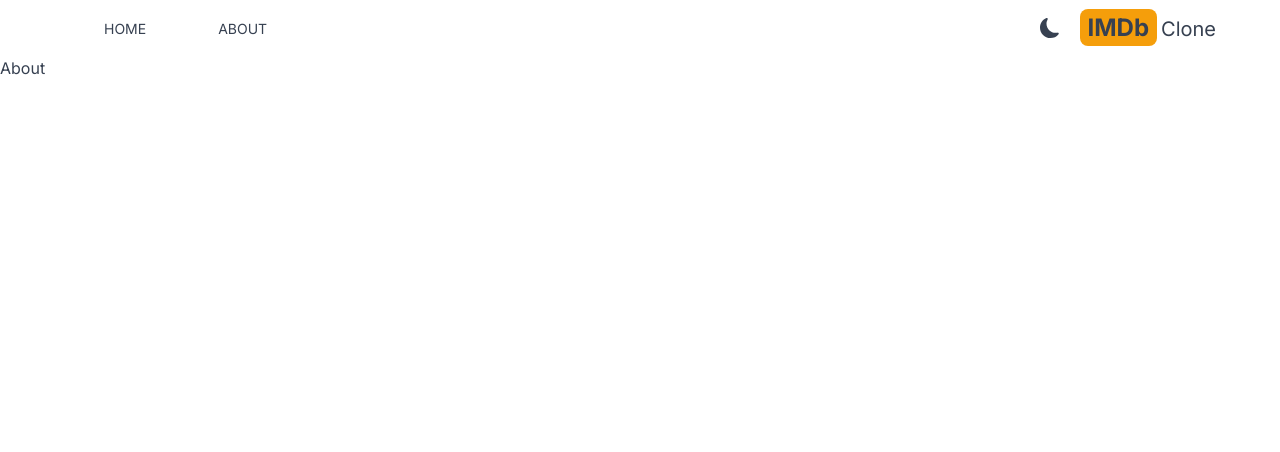
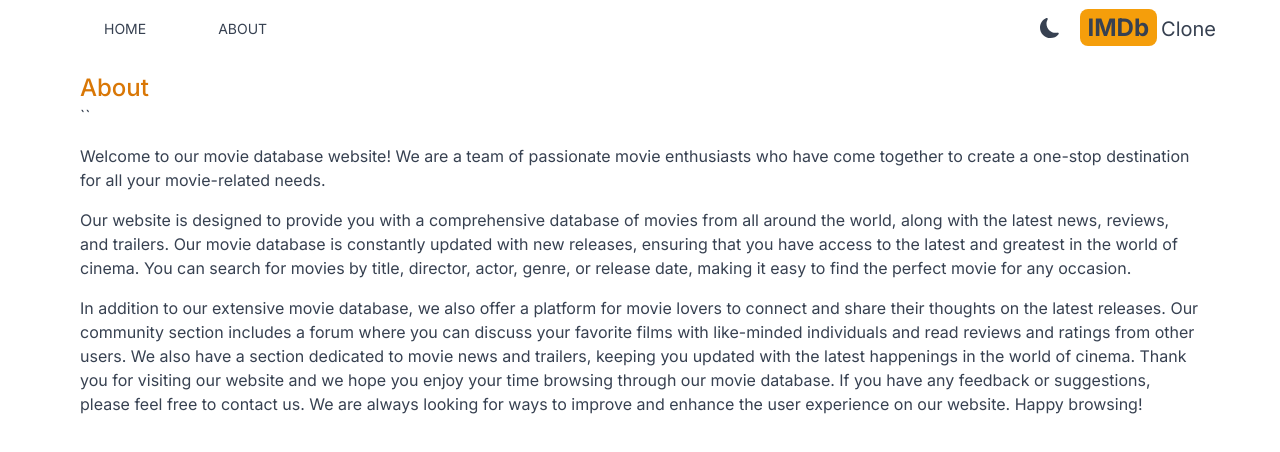
Before and after one commit to abdelrahman027/imdb-clone, a Next.js app: page /about in a window 1280 px wide. Shown: the top 452 px of the page. Built offline with nearby package versions, Linux system fonts and the light colour scheme.

Commit message:
create about page

```diff
--- a/app/about/page.jsx
+++ b/app/about/page.jsx
@@ -2,7 +2,38 @@
 
 const About = () => {
     return (
-        <div>About</div>
+        <div className="max-w-6xl mx-auto space-y-4 p-4">
+            <h1 className="text-2xl font-medium text-amber-600">About</h1>``
+            <p>
+                Welcome to our movie database website! We are a team of passionate movie
+                enthusiasts who have come together to create a one-stop destination for
+                all your movie-related needs.
+            </p>
+
+            <p>
+                Our website is designed to provide you with a comprehensive database of
+                movies from all around the world, along with the latest news, reviews,
+                and trailers. Our movie database is constantly updated with new
+                releases, ensuring that you have access to the latest and greatest in
+                the world of cinema. You can search for movies by title, director,
+                actor, genre, or release date, making it easy to find the perfect movie
+                for any occasion.
+            </p>
+
+            <p>
+                In addition to our extensive movie database, we also offer a platform
+                for movie lovers to connect and share their thoughts on the latest
+                releases. Our community section includes a forum where you can discuss
+                your favorite films with like-minded individuals and read reviews and
+                ratings from other users. We also have a section dedicated to movie news
+                and trailers, keeping you updated with the latest happenings in the
+                world of cinema. Thank you for visiting our website and we hope you
+                enjoy your time browsing through our movie database. If you have any
+                feedback or suggestions, please feel free to contact us. We are always
+                looking for ways to improve and enhance the user experience on our
+                website. Happy browsing!
+            </p>
+        </div>
     )
 }
 
```
